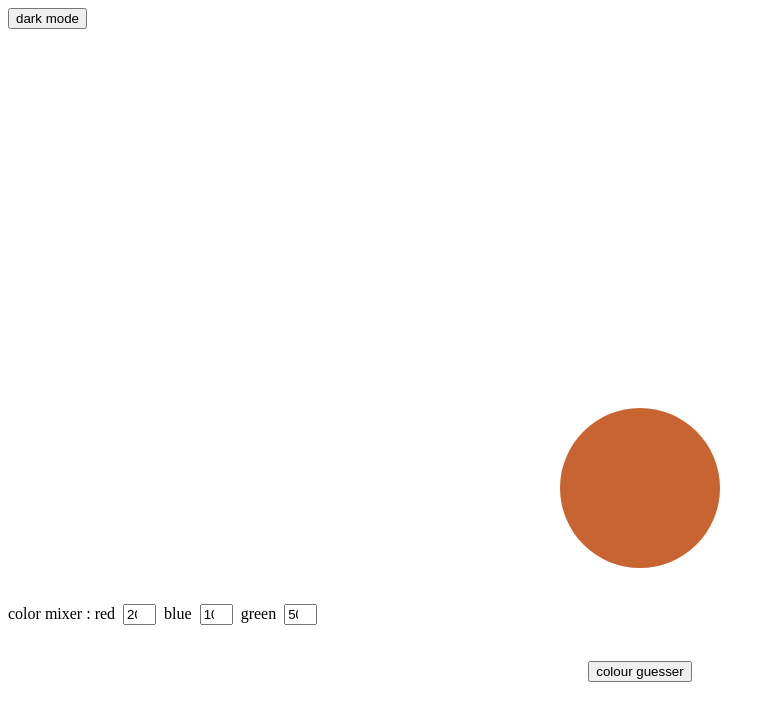
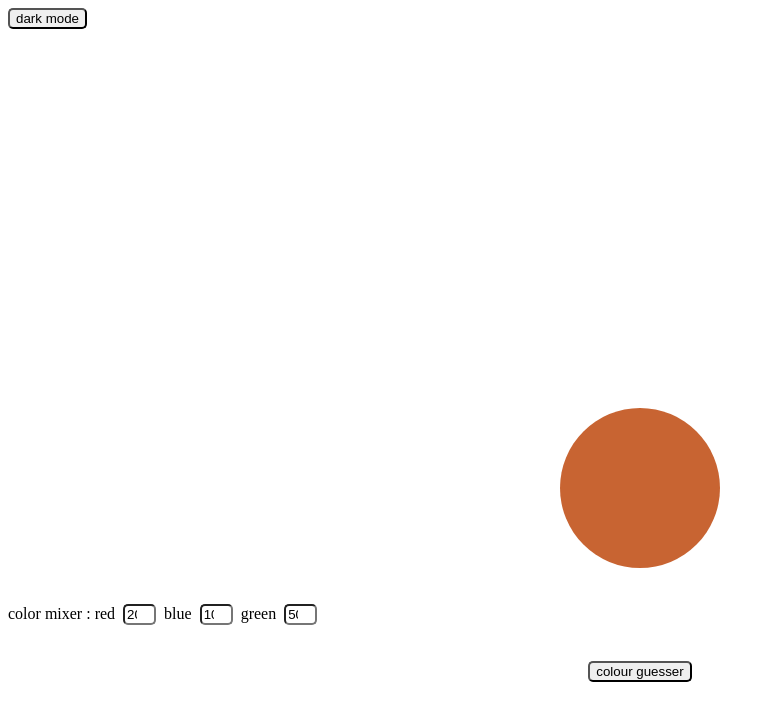
Before and after one commit to Holargee/color-guesser, a plain HTML site: page index.html in a window 1280 px wide. Shown: the whole page, without its empty margins (0-775 px from the left). Drawn offline with Linux system fonts and the light colour scheme.

Commit message:
Update index.css

```diff
--- a/index.css
+++ b/index.css
@@ -9,3 +9,4 @@
 .text{
 				width:25px;
 }
+Input{border-radius:5px}
```
